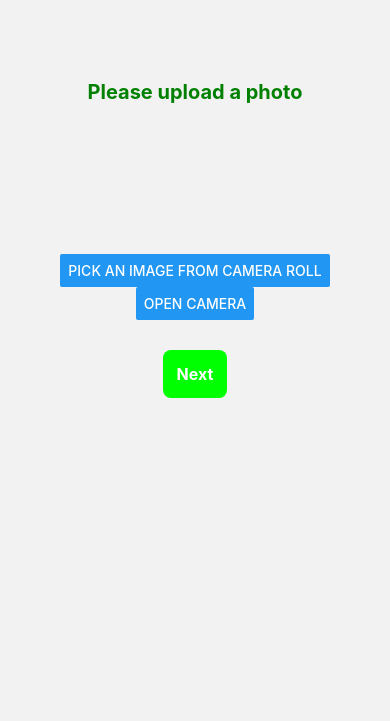
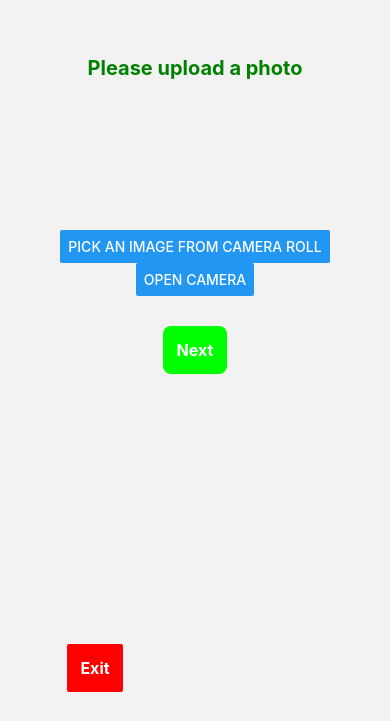
Before and after one commit to eladkobi5/Quantitative-Estimation-of-Food-Components, a React Native app: screen /TakeImageScreen in a window 390 px wide. Shown: the part 123-844 px from the top of the page. Built offline with nearby package versions, Linux system fonts and the light colour scheme.

Commit message:
last update

```diff
--- a/Pages/TakeImageScreen.js
+++ b/Pages/TakeImageScreen.js
@@ -58,6 +58,7 @@ export default function TakeImageScreen({navigation}) {
                 {image && <Image source={{ uri: image }} style={{ width: 200, height: 200 }} />}
                 <Button title="Open camera" onPress={openCamera} />
                 <FlatButton textButton={"Next"}  onPress={() => navigation.navigate('WelcomeScreen')} num={'1'}/>
+                <FlatButton textButton={"Exit"} num={'4'} onPress={exitFunc}/>
                 {image && <Image source={{ uri: image }} style={{ width: 200, height: 200 }} />}
             </View>
     );
@@ -81,3 +82,8 @@ const styles = StyleSheet.create({
       },
 
     });
+
+
+    const exitFunc = () => {
+        BackHandler.exitApp();
+      };
--- a/components/buttons.js
+++ b/components/buttons.js
@@ -88,7 +88,7 @@ buttonText: {
         paddingVertical: 14,
         paddingHorizontal: 10,
         backgroundColor: 'red',
-        bottom: -350,
+        bottom: -300,
         right : 100,
     },
 
```
